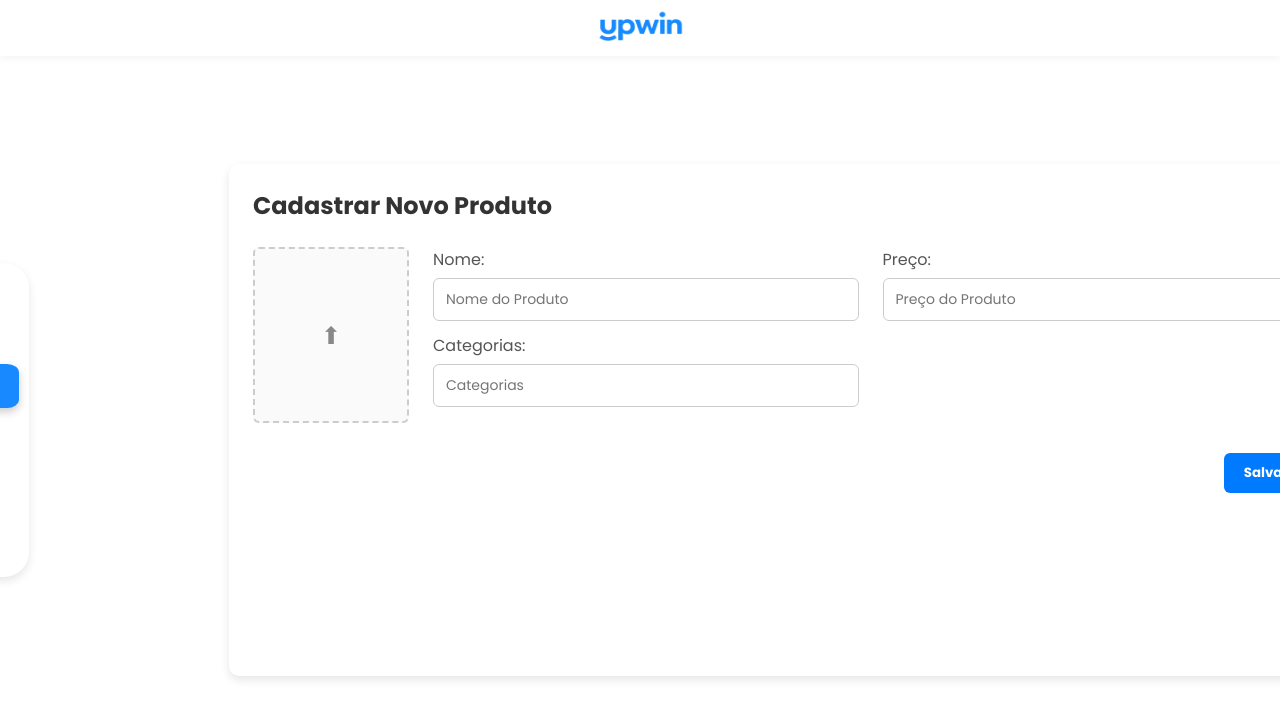
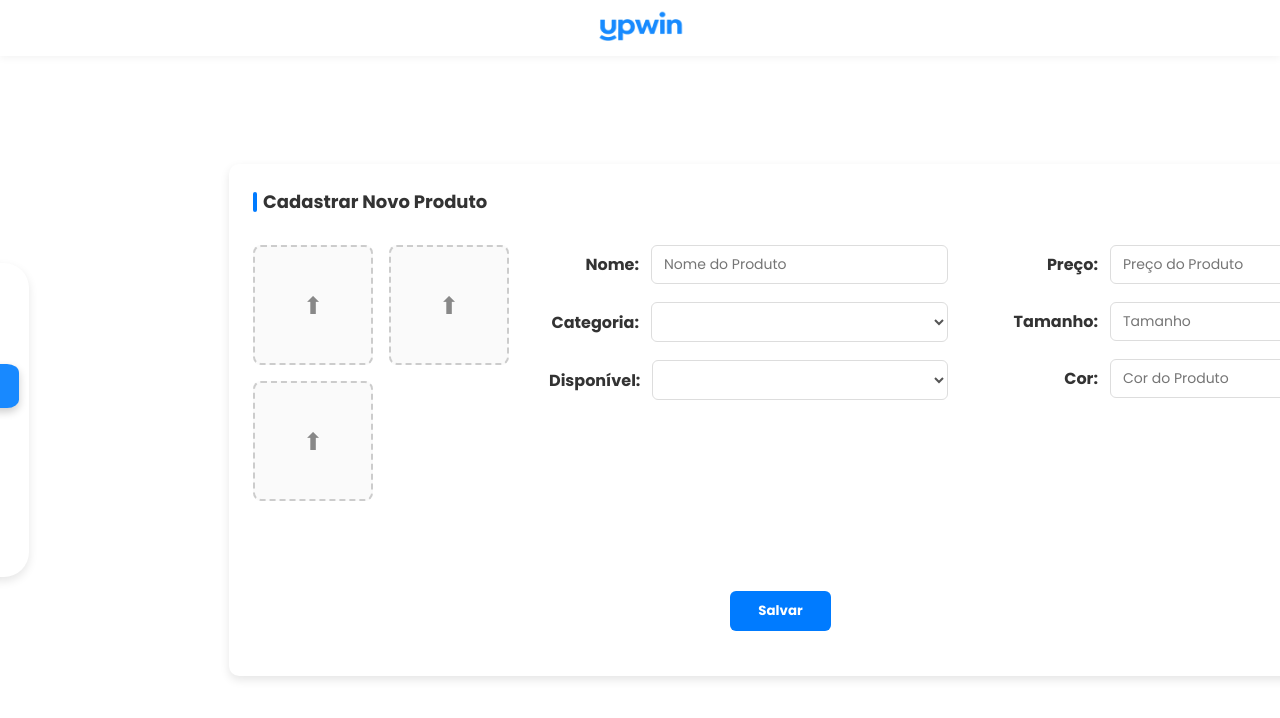
Before and after one commit to MickaelZs/Artigos-Esportivos-, an Angular app: page /admin/cadastro in a window 1280 px wide. Shown: the top 718 px of the page. Built offline with nearby package versions, Linux system fonts and the light colour scheme.

Commit message:
ajustes e validacao feitas em form produtos

```diff
--- a/backend/db.json
+++ b/backend/db.json
@@ -1,5 +1,8 @@
 {
-  "produtos": [],
+  "produtos": [
+
+
+  ],
   "usuarios": [
     {
       "id": "1",
@@ -10,11 +13,6 @@
       "id": "a048",
       "email": "Arthur",
       "senha": "123"
-    },
-    {
-      "id": "c9c8",
-      "email": "mi",
-      "senha": "123"
     }
   ]
 }
--- a/src/app/shared/card-produtos/card-produtos.html
+++ b/src/app/shared/card-produtos/card-produtos.html
@@ -4,7 +4,7 @@
    <a href="" routerLink="detalhes-produtos"> <div class="product-image-container" >
     <img
       class="product-image"
-      src={{produto.imagem}}
+      src={{produto.imagem3}}
       alt="Imagem do tênis"
     />
     <div class="favorite-icon-container">
--- a/src/app/shared/card-produtos/card-produtos.ts
+++ b/src/app/shared/card-produtos/card-produtos.ts
@@ -11,6 +11,8 @@ import { CommonModule } from '@angular/common';
   styleUrl: './card-produtos.css'
 })
 export class CardProdutos implements OnInit {
+
+
 
   listaProdutos: Produtos[] = [];
     constructor(
--- a/src/app/shared/form-produtos/form-produtos.css
+++ b/src/app/shared/form-produtos/form-produtos.css
@@ -12,32 +12,52 @@
 }
 
 .formulario-produto h2 {
-    margin-bottom: 24px;
   color: #333;
+  font-size: 18px;
+  display: flex;
+  align-items: center;
+  gap: 6px;
+  margin-bottom: 30px;
 }
+
+.formulario-produto .barra {
+  width: 4px;
+  height: 20px;
+  background-color: #007bff;
+  border-radius: 2px;
+}
+
 
 .conteudo-formulario {
   display: flex;
+  justify-content: space-between;
   align-items: flex-start;
-    gap: 24px;
-    flex-wrap: wrap;
+  gap: 40px;
 }
 
-.imagem-upload .caixa-upload {
-    width: 156px;
-    height: 176px;
+
+.imagens-produto {
+  display: grid;
+  grid-template-columns: repeat(2, 120px);
+  gap: 16px;
+}
+
+.caixa-upload {
+  width: 120px;
+  height: 120px;
   border: 2px dashed #ccc;
+  border-radius: 8px;
+  background-color: #fafafa;
   display: flex;
+  align-items: center;
   justify-content: center;
-    align-items: center;
   cursor: pointer;
-    background-color: #fafafa;
-    border-radius: 6px;
-    transition: border-color 0.3s;
+  transition: border-color 0.3s, background-color 0.3s;
 }
 
 .caixa-upload:hover {
   border-color: #007bff;
+  background-color: #f0f8ff;
 }
 
 .icone-upload {
@@ -45,45 +65,61 @@
   color: #888;
 }
 
-.campos-texto {
+
+.colunas-campos {
   display: flex;
-    flex-direction: column;
-    gap: 12px;
+  gap: 60px;
   flex: 1;
 }
 
-.campo-preco {
-    flex: 1;
-    min-width: 200px;
+.coluna {
+  display: flex;
+  flex-direction: column;
+  gap: 18px;
 }
 
 .grupo-form {
   display: flex;
-    flex-direction: column;
+  align-items: center;
+  justify-content: space-between;
+  gap: 12px;
 }
 
 .grupo-form label {
-    margin-bottom: 6px;
-    font-weight: 500;
-    color: #555;
+  min-width: 90px;
+  font-weight: 600;
+  color: #333;
+  text-align: right;
 }
 
-.grupo-form input {
-    padding: 10px 12px;
-    border: 1px solid #ccc;
+.grupo-form input,
+.grupo-form select {
+  flex: 1;
+  padding: 8px 12px;
+  border: 1px solid #ddd;
   border-radius: 6px;
   font-size: 14px;
+  color: #555;
+  background-color: #fff;
+  transition: border-color 0.3s, box-shadow 0.3s;
+}
+
+.grupo-form input:focus {
+  border-color: #007bff;
+  box-shadow: 0 0 3px rgba(0, 123, 255, 0.3);
+  outline: none;
 }
 
 .rodape-formulario {
-    margin-top: 24px;
-    text-align: right;
+  margin-top: 90px;
+  text-align: center;
+
 }
 
 .botao-primario {
   background-color: #007bff;
   border: none;
-    padding: 10px 20px;
+  padding: 10px 28px;
   color: white;
   font-weight: bold;
   border-radius: 6px;
@@ -92,5 +128,5 @@
 }
 
 .botao-primario:hover {
-    background-color: #0056b3;
+  background-color: #0065d1;
 }
--- a/src/app/shared/form-produtos/form-produtos.html
+++ b/src/app/shared/form-produtos/form-produtos.html
@@ -1,31 +1,74 @@
 <div class="formulario-produto">
-    <h2>Cadastrar Novo Produto</h2>
+  <h2><span class="barra"></span> Cadastrar Novo Produto</h2>
 
   <div class="conteudo-formulario">
 
-        <div class="grupo-form imagem-upload">
-            <label for="imagemProduto" class="caixa-upload">
-                <input type="file" (change)="onFileSelected($event)" accept="image/*" id="imagemProduto" name="imagem"
-                    [(ngModel)]="produto.imagem" required hidden />
+    <div class="imagens-produto">
+      <label class="caixa-upload">
+        <input type="file" accept="image/*" hidden (change)="onFileSelected($event, 1)" />
+        <span class="icone-upload">⬆</span>
+      </label>
+
+      <label class="caixa-upload">
+        <input type="file" accept="image/*" hidden (change)="onFileSelected($event, 2)" />
+        <span class="icone-upload">⬆</span>
+      </label>
+
+      <label class="caixa-upload">
+        <input type="file" accept="image/*" hidden (change)="onFileSelected($event, 3)" />
         <span class="icone-upload">⬆</span>
       </label>
     </div>
 
-        <div class="campos-texto">
+    <div class="colunas-campos">
+      <div class="coluna">
         <div class="grupo-form">
           <label for="nomeProduto">Nome:</label>
-                <input type="text" id="nomeProduto" placeholder="Nome do Produto" [(ngModel)]="produto.nome" />
+          <input type="text" id="nomeProduto" placeholder="Nome do Produto" [(ngModel)]="produto.nome" required="ops"/>
         </div>
 
         <div class="grupo-form">
-                <label for="categoriaProduto">Categorias:</label>
-                <input type="text" id="categoriaProduto" placeholder="Categorias" [(ngModel)]="produto.categoria" />
+          <label for="categoriaProduto">Categoria:</label>
+
+           <select
+          id="categoriaProduto"
+          [(ngModel)]="produto.categoria"
+        >
+          <option value="Futebol">Futebol</option>
+          <option value="Basquete">Basquete</option>
+        </select>
+        </div>
+
+        <div class="grupo-form">
+          <label for="disponivelProduto">Disponível:</label>
+
+           <select
+          id="disponivelProduto"
+          [(ngModel)]="produto.disponivel"
+
+        >
+          <option value="Sim">Sim</option>
+          <option value="Não">Não</option>
+        </select>
         </div>
       </div>
 
-        <div class="grupo-form campo-preco">
+      <div class="coluna">
+        <div class="grupo-form">
           <label for="precoProduto">Preço:</label>
           <input type="number" id="precoProduto" placeholder="Preço do Produto" [(ngModel)]="produto.valor" />
+        </div>
+
+        <div class="grupo-form">
+          <label for="tamanhoProduto">Tamanho:</label>
+          <input type="text" id="tamanhoProduto" placeholder="Tamanho" [(ngModel)]="produto.tamanho" />
+        </div>
+
+        <div class="grupo-form">
+          <label for="corProduto">Cor:</label>
+          <input type="text" id="corProduto" placeholder="Cor do Produto" [(ngModel)]="produto.cor" />
+        </div>
+      </div>
     </div>
   </div>
 
--- a/src/app/shared/form-produtos/form-produtos.ts
+++ b/src/app/shared/form-produtos/form-produtos.ts
@@ -26,9 +26,53 @@ export class FormProdutos {
   ) { }
 
   submeter() {
+    if (
+      !this.produto.nome || !this.produto.categoria || !this.produto.cor || !this.produto.disponivel || !this.produto.valor || !this.produto.tamanho || !this.produto.imagem1 || !this.produto.imagem2 || !this.produto.imagem3
+    ) {
+      Toastify({
+        text: "Campos obrigatórios não preenchidos!",
+        duration: 3000,
+        close: true,
+        gravity: "top",
+        position: "right",
+        stopOnFocus: true,
+        style: {
+          fontFamily: "'Poppins', sans-serif",
+          color: "#fff",
+          fontWeight: "400",
+          borderRadius: "10px",
+          boxShadow: "0 4px 10px rgba(0, 0, 0, 0.25)",
+          padding: "14px 20px",
+          fontSize: "15px",
+          textTransform: "capitalize",
+
+        }
+      }).showToast();
+      return;
+    }
     this.service.cadastrar(this.produto).subscribe(() => {
+      Toastify({
+        text: "Produto salvo com sucesso!",
+        duration: 3000,
+        close: true,
+        gravity: "top",
+        position: "right",
+        stopOnFocus: true,
+        style: {
+          fontFamily: "'Poppins', sans-serif",
+          background: "linear-gradient(135deg, #21c800ff, #1df700ff)",
+          color: "#fff",
+          fontWeight: "400",
+          borderRadius: "10px",
+          boxShadow: "0 4px 10px rgba(0, 0, 0, 0.25)",
+          padding: "14px 20px",
+          fontSize: "15px",
+          textTransform: "capitalize",
+        }
+      }).showToast();
+    });
 
-    });
+
   }
 
   //  abrirDialog() {
@@ -43,13 +87,31 @@ export class FormProdutos {
   //   });
   // }
 
-  onFileSelected(event: any) {
+  onFileSelected(event: any, index: number) {
     const file = event.target.files[0];
+
     if (file) {
       const reader = new FileReader();
+
       reader.onload = (e: any) => {
-        this.produto.imagem = e.target.result;
+        const imageDataUrl = e.target.result;
+
+        switch (index) {
+          case 1:
+            this.produto.imagem1 = imageDataUrl;
+            break;
+          case 2:
+            this.produto.imagem2 = imageDataUrl;
+            break;
+          case 3:
+            this.produto.imagem3 = imageDataUrl;
+            break;
+          default:
+            console.error('Índice de imagem inválido.');
+        }
+
       };
+
       reader.readAsDataURL(file);
     }
   }
--- a/src/app/shared/tabela-listagem/tabela-listagem.html
+++ b/src/app/shared/tabela-listagem/tabela-listagem.html
@@ -16,6 +16,7 @@
                         <th>CATEGORIA</th>
                         <th>COR</th>
                         <th>PRECO</th>
+                        <th>TAMANHO</th>
                         <th>DISPONIVEL</th>
                     </tr>
                 </thead>
@@ -24,9 +25,10 @@
                         <td>{{ produto.id }}</td>
                         <td>{{ produto.nome }}</td>
                         <td>{{ produto.categoria }}</td>
-                        <td>—</td>
+                        <td>{{produto.cor}}</td>
                         <td>{{ produto.valor }}</td>
-                        <td>Sim</td>
+                        <td>{{ produto.tamanho }}</td>
+                        <td>{{produto.disponivel}}</td>
 
                         <td>
                             <img (click)="excluir(produto.id!)"  src="../../../assets/images/remove.png" alt="remover" />
```
Also changed, not shown: src/app/services/types/type.ts (+7 -1 lines). Lines whose indentation alone changed are shown as unchanged.
